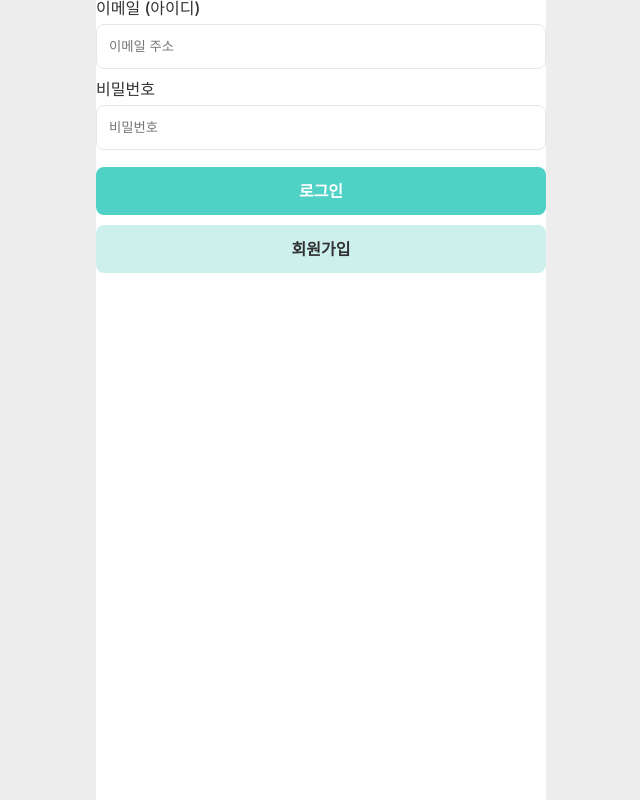
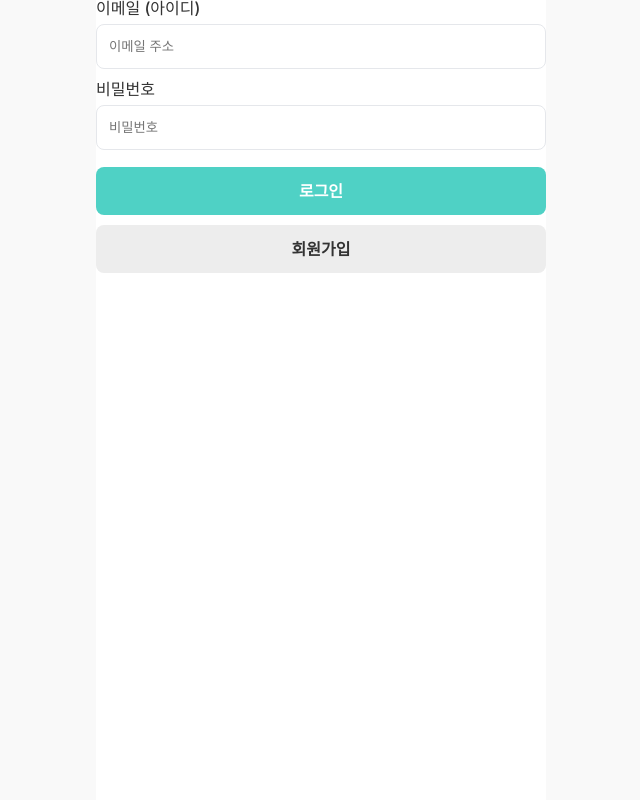
Before and after one commit to WomanTech2025-MoWo/MoWo_FE, a React (Create React App) app: page /login in a window 1280 px wide. Shown: the whole page, without its empty margins (319-959 px from the left). Built offline with nearby package versions, Linux system fonts and the light colour scheme; a web font is replaced by a local one.

Commit message:
♻️[Refactor] 전역 색상 변수 값 및 PrimaryButton, SecondaryButton 색상 수정

```diff
--- a/src/components/button/PrimaryButton.tsx
+++ b/src/components/button/PrimaryButton.tsx
@@ -23,10 +23,10 @@ const baseStyles = css<{ $disabled?: boolean }>`
   justify-content: center;
   width: 100%;
   height: 48px;
-  background-color: ${({ $disabled }) => ($disabled ? 'var(--color-gray-200)' : 'var(--color-main-primary)')};
+  background-color: ${({ $disabled }) => ($disabled ? 'var(--color-text-muted)' : 'var(--color-main-primary)')};
   border-radius: 8px;
   font-weight: 600;
-  color: white;
+  color: var(--color-text-on-color);
   margin: 5px 0;
   cursor: ${({ $disabled }) => ($disabled ? 'not-allowed' : 'pointer')};
 
--- a/src/components/button/SecondaryButton.tsx
+++ b/src/components/button/SecondaryButton.tsx
@@ -23,7 +23,7 @@ const baseStyles = css<{ $disabled?: boolean }>`
   justify-content: center;
   width: 100%;
   height: 48px;
-  background-color: ${({ $disabled }) => ($disabled ? 'var(--color-gray-200)' : 'var(--color-main-light-300)')};
+  background-color: ${({ $disabled }) => ($disabled ? 'var(--color-text-muted)' : 'var(--color-gray-200)')};
   border-radius: 8px;
   font-weight: 600;
   color: inherit;
@@ -34,7 +34,7 @@ const baseStyles = css<{ $disabled?: boolean }>`
     !$disabled &&
     css`
       &:hover {
-        background-color: var(--color-main-light-100);
+        background-color: var(--color-gray-300);
       }
     `}
 `;
--- a/src/styles/styles.css
+++ b/src/styles/styles.css
@@ -1,15 +1,16 @@
 :root {
   /* 메인 컬러: 민트 */
   --color-main-primary: #4fd1c5;
-  --color-main-light-100: #a9ebd8;
-  --color-main-light-200: #d2e3fc; /* 확인 필요 */
-  --color-main-light-300: #cdf0ed;
+  --color-main-light-100: #8bebe2;
+  --color-main-light-200: #afeee8;
+  --color-main-light-300: #d2fffb;
+  --color-main-light-400: #edfffd;
   --color-main-dark: #25b7aa;
-  --color-main-deeper-dark: #4285f4; /* 확인 필요 */
+  --color-main-deeper-dark: #2b4d44;
 
   /* 서브 컬러: 보라 */
   --color-secondary-primary: #9494f8;
-  --color-secondary-100: #fdf5d4; /* 확인 필요 */
+  --color-secondary-100: #b1b1fa;
   --color-secondary-200: #cdcdfc;
   --color-secondary-300: #e7e7ff;
   --color-secondary-dark: #7777d5;
@@ -31,18 +32,25 @@
   --color-category-personal: #a855f7;
 
   /* 베이직 컬러 */
-  --color-basic-bg: #f7f7f7; /* 확인 필요 */
-  --color-basic-red: red; /* 확인 필요 */
+  --color-basic-bg: #f9f9f9;
+  --color-basic-red: #ff3333;
 
+  /* 선 */
   --color-border-color: #e5e7eb;
+
+  /* 폰트 */
+  --color-text-primary: var(--color-gray-900);
+  --color-text-on-color: #ffffff;
+  --color-text-muted: #b3b3b3;
+  --color-text-main: var(--color-main-primary);
 }
 
 body {
-  background-color: var(--color-gray-200);
   font-family: 'SUIT Variable', -apple-system, BlinkMacSystemFont, 'Segoe UI', 'Roboto', 'Oxygen', 'Ubuntu', 'Cantarell', 'Fira Sans', 'Droid Sans',
     'Helvetica Neue', '맑은 고딕', 'Malgun Gothic', '고딕', 'Dotum', '돋움', sans-serif;
   font-size: 16px;
-  color: var(--color-gray-900);
+  color: var(--color-text-primary);
+  background-color: var(--color-basic-bg);
   -webkit-font-smoothing: antialiased;
   -moz-osx-font-smoothing: grayscale;
 }
@@ -51,7 +59,7 @@ body {
   min-width: 350px;
   max-width: 450px;
   min-height: 100vh;
-  background-color: #fff;
+  background-color: white;
   overflow-x: hidden;
   margin: 0 auto;
 }
```
